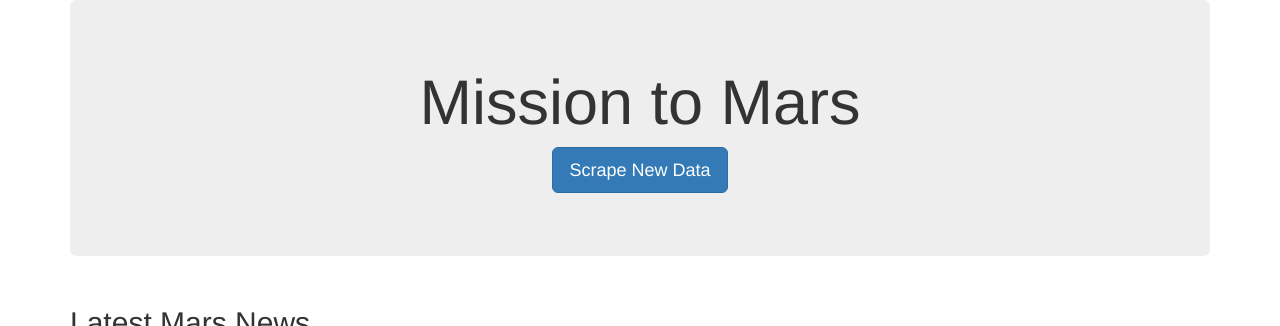
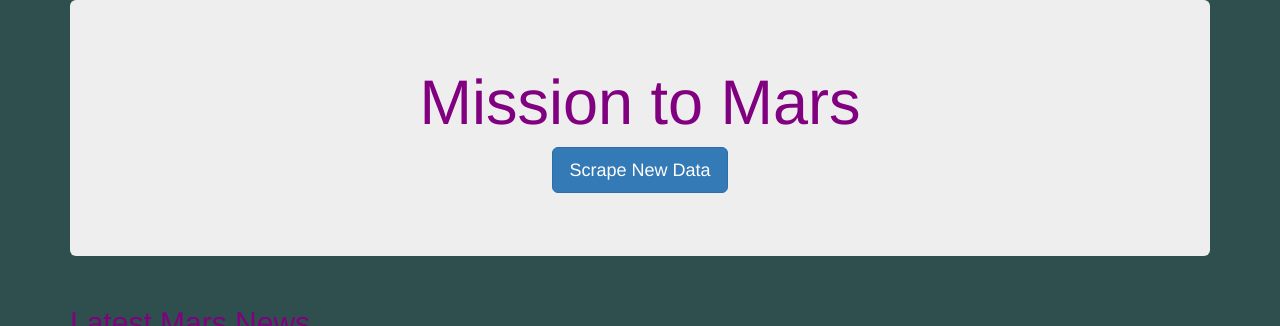
Before and after one commit to caseykotowski/Mission-to-Mars, a Flask app: page / in a window 1280 px wide. Shown: the top 326 px of the page. Run offline with Flask 2, Linux system fonts and the light colour scheme; data that the repository does not hold is empty; some libraries are stand-ins or nearby versions.

Commit message:
added bootstrap formating

```diff
--- a/templates/index.html
+++ b/templates/index.html
@@ -9,12 +9,20 @@
       rel="stylesheet"
       href="https://maxcdn.bootstrapcdn.com/bootstrap/3.3.7/css/bootstrap.min.css"
     />
+    <style>
+      body {background-color: darkslategray;}
+      h1 {color:white;}
+      p {color:yellow;}
+      h3 {color:whitesmoke;}
+      a {color:navajowhite;}
+      div {color:purple;}
+    </style>
   </head>
   <body>
     <div class="container">
       <!-- Add Jumbotron to Header -->
       <div class="jumbotron text-center">
-        <h1>Mission to Mars</h1>
+        <h1 class="font-weight-bold">Mission to Mars</h1>
         <!-- Add a button to activate scraping script -->
         <p><a class="btn btn-primary btn-lg" href="/scrape" role="button">Scrape New Data</a></p>
       </div>
@@ -35,7 +43,7 @@
       <!-- Section for Featured Image and Facts table -->
       <div class="row" id="mars-featured-image">
         <div class="col-md-8">
-          <h2>Featured Mars Image</h2>
+          <h2 class="font-weight-bold">Featured Mars Image</h2>
 
           <!-- if images is False/None/non-existent, then default to error message -->
           <img
@@ -48,7 +56,7 @@
         <div class="col-md-4">
           <!-- Mars Facts -->
           <div class="row" id="mars-facts">
-            <h4>Mars Facts</h4>
+            <h4 class="font-weight-bold"> Mars Facts</h4>
             {{ mars.facts | safe }}
           </div>
         </div>
```
